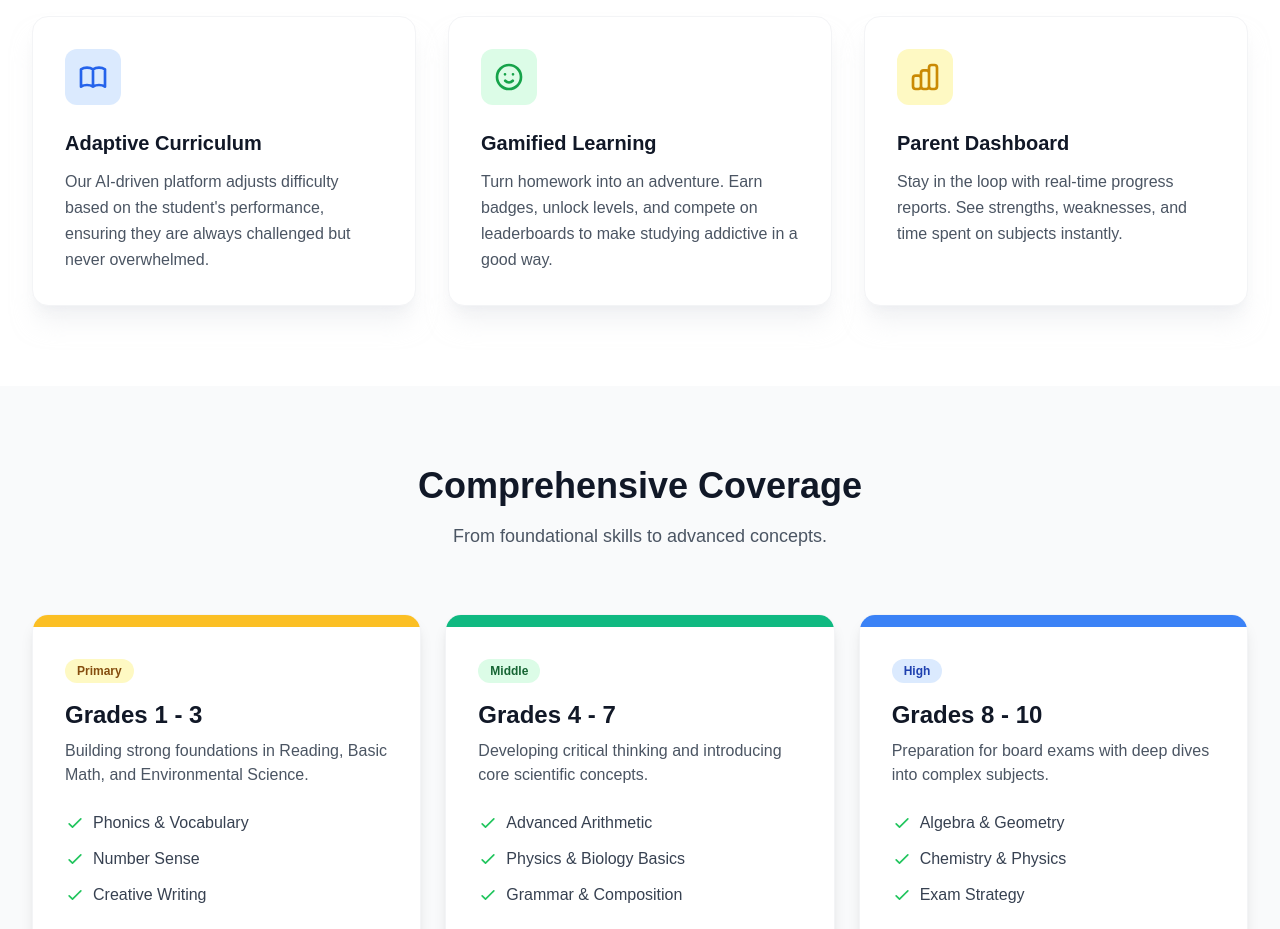
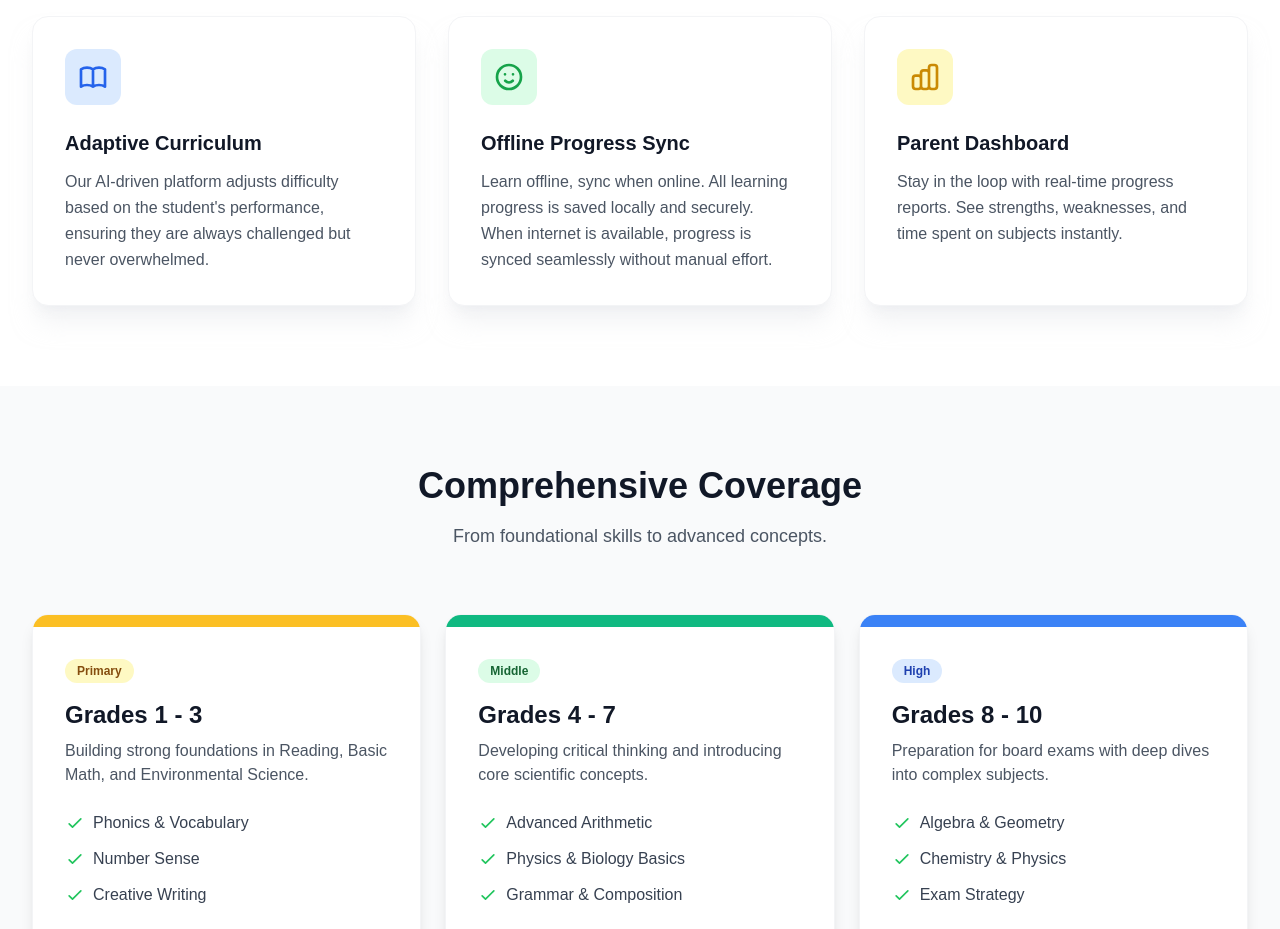
Before and after one commit to MyMaster773/GrowGrade, a plain HTML site: page index.html in a window 1280 px wide. Shown: the part 1140-2069 px from the top of the page. Drawn offline with nearby package versions, Linux system fonts and the light colour scheme; a web font is replaced by a local one.

Commit message:
Better text

```diff
--- a/index.html
+++ b/index.html
@@ -184,8 +184,8 @@
                     <div class="w-14 h-14 bg-green-100 rounded-xl flex items-center justify-center mb-6">
                         <svg class="w-8 h-8 text-green-600" fill="none" stroke="currentColor" viewBox="0 0 24 24"><path stroke-linecap="round" stroke-linejoin="round" stroke-width="2" d="M14.828 14.828a4 4 0 01-5.656 0M9 10h.01M15 10h.01M21 12a9 9 0 11-18 0 9 9 0 0118 0z"></path></svg>
                     </div>
-                    <h4 class="text-xl font-bold text-gray-900 mb-3">Gamified Learning</h4>
-                    <p class="text-gray-600 leading-relaxed">Turn homework into an adventure. Earn badges, unlock levels, and compete on leaderboards to make studying addictive in a good way.</p>
+                    <h4 class="text-xl font-bold text-gray-900 mb-3">Offline Progress Sync</h4>
+                    <p class="text-gray-600 leading-relaxed">Learn offline, sync when online. All learning progress is saved locally and securely. When internet is available, progress is synced seamlessly without manual effort.</p>
                 </div>
 
                 <!-- Feature 3 -->
```
